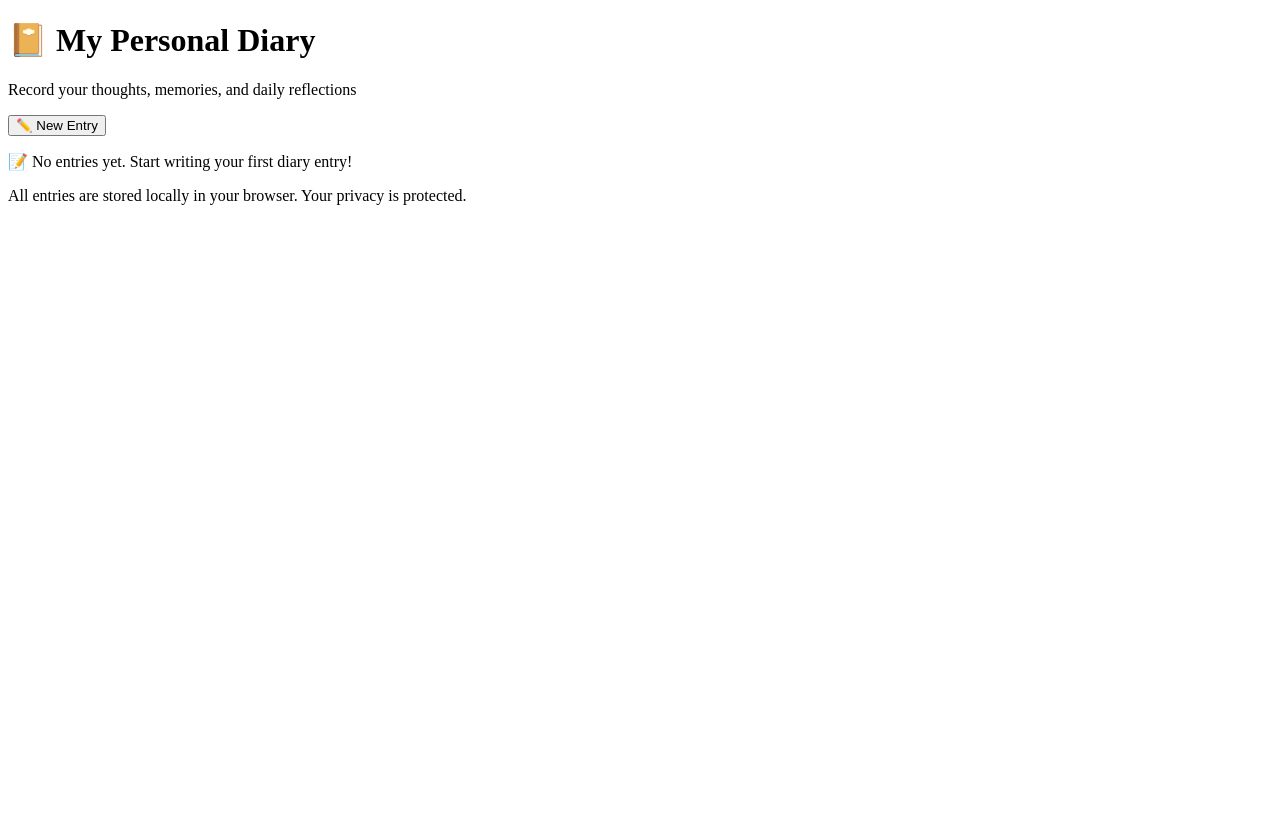
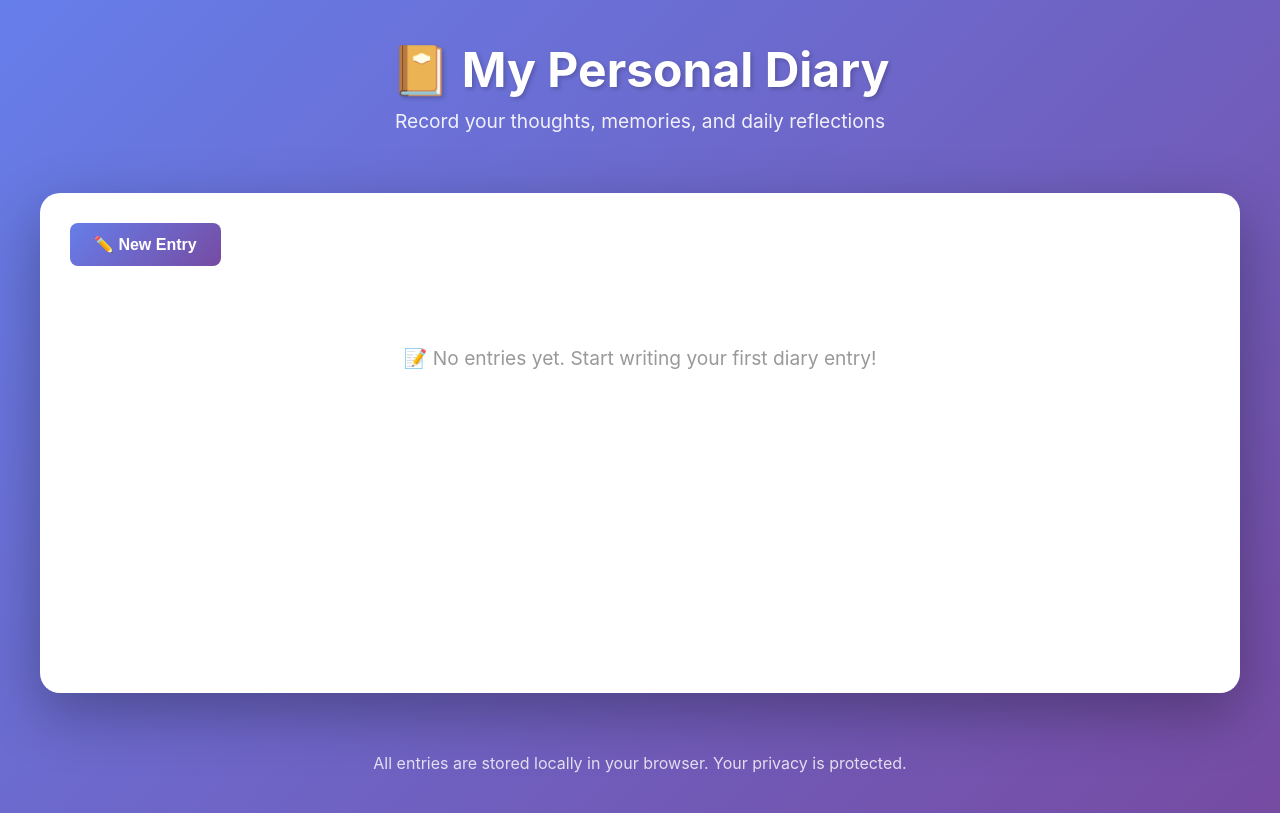
Before and after one commit to rajputhrsihita/my-diary-app-new, a plain HTML site: page index.html in a window 1280 px wide. Drawn offline with Linux system fonts and the light colour scheme.

Commit message:
Removed the src from style.css and also corrected the speccling

```diff
--- a/index.html
+++ b/index.html
@@ -4,7 +4,7 @@
     <meta charset="UTF-8">
     <meta name="viewport" content="width=device-width, initial-scale=1.0">
     <title>My Personal Diary</title>
-    <link rel="stylesheet" href="src/styles.css">
+    <link rel="stylesheet" href="style.css">
 </head>
 <body>
     <div id="app"></div>
```
